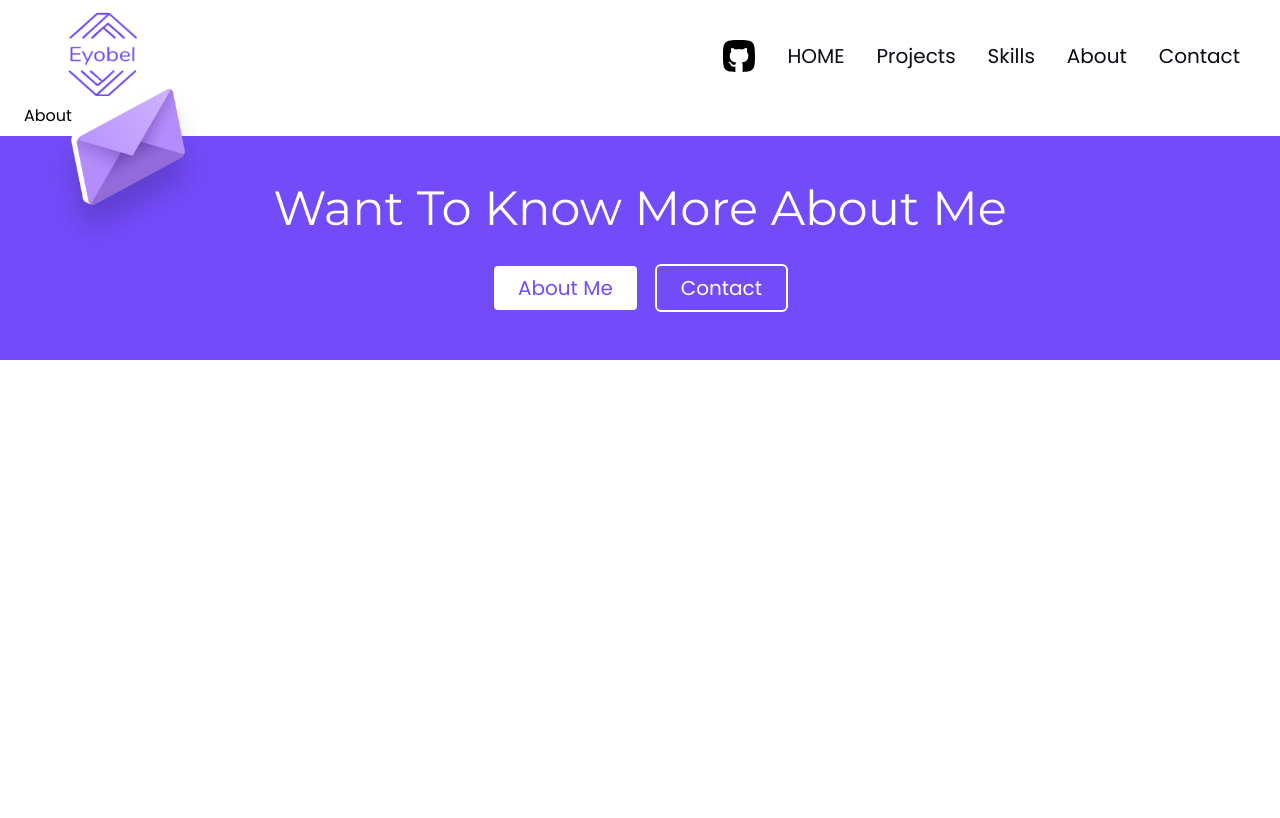
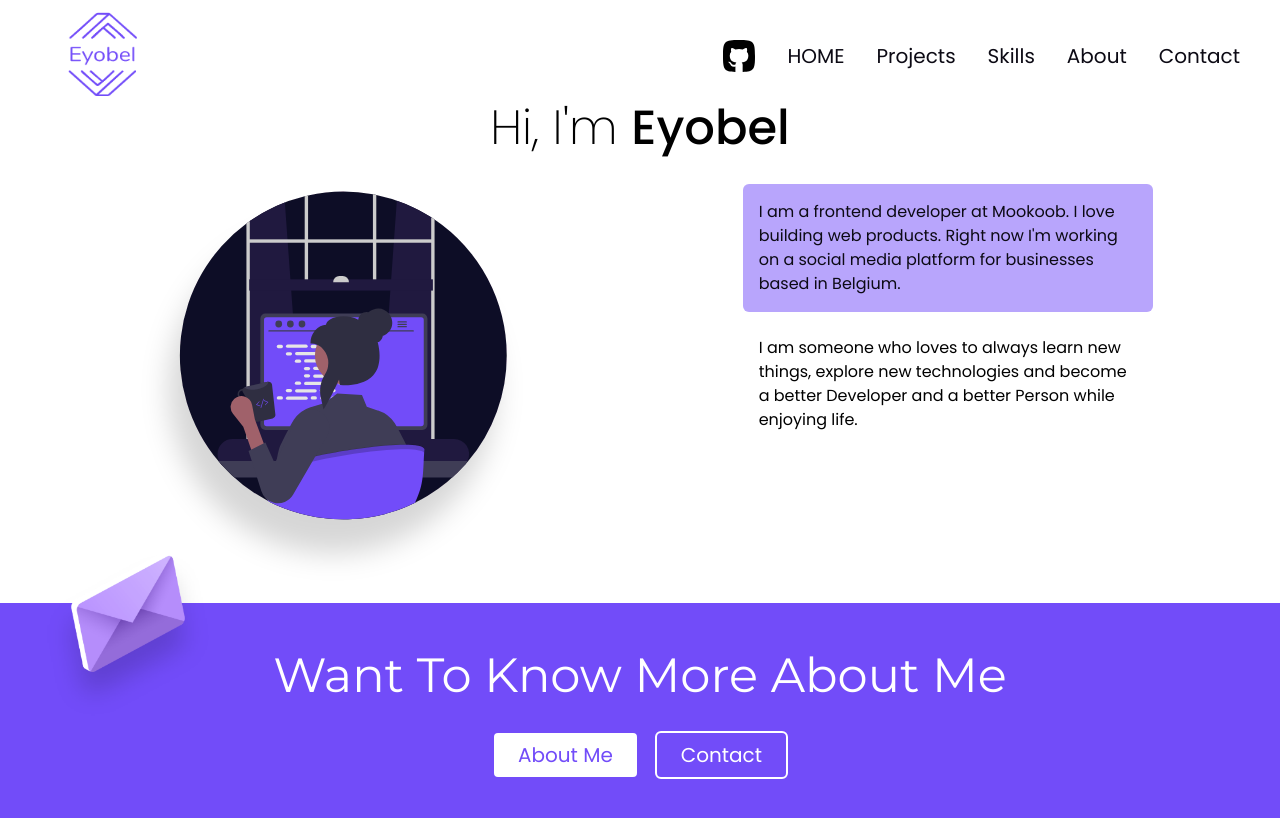
Before and after one commit to eyujunior/my-portfolio, a React (Create React App) app: page /about in a window 1280 px wide. Shown: the top 818 px of the page. Built offline with nearby package versions, Linux system fonts and the light colour scheme.

Commit message:
added about page

```diff
--- a/src/pages/About.jsx
+++ b/src/pages/About.jsx
@@ -1,7 +1,28 @@
-import React from 'react'
+import AboutImage from "../assets/icons/about.svg";
+const About = () => {
+  return (
+    <div>
+      <h1 className="text-center text-xl md:text-2xl xl:text-5xl mb-8">
+        <span className="font-extralight">Hi, I'm </span>
+        <span className="font-medium">Eyobel</span>
+      </h1>
+      <div className="flex items-start justify-around flex-col md:flex-row">
+        <img src={AboutImage} alt="About" className="w-full md:w-1/3" />
+        <div className="w-full sm:w-3/4 md:w-1/3">
+          <p className="mb-2 bg-primary/50 text-dark p-4 rounded-md">
+            I am a frontend developer at Mookoob. I love building web products.
+            Right now I'm working on a social media platform for businesses
+            based in Belgium.
+          </p>
+          <p className="p-4">
+            I am someone who loves to always learn new things, explore new
+            technologies and become a better Developer and a better Person while
+            enjoying life.
+          </p>
+        </div>
+      </div>
+    </div>
+  );
+};
 
-const About = () => {
-  return <div>About</div>
-}
-
-export default About
+export default About;
```
Also changed, not shown: src/assets/icons/about.svg.
